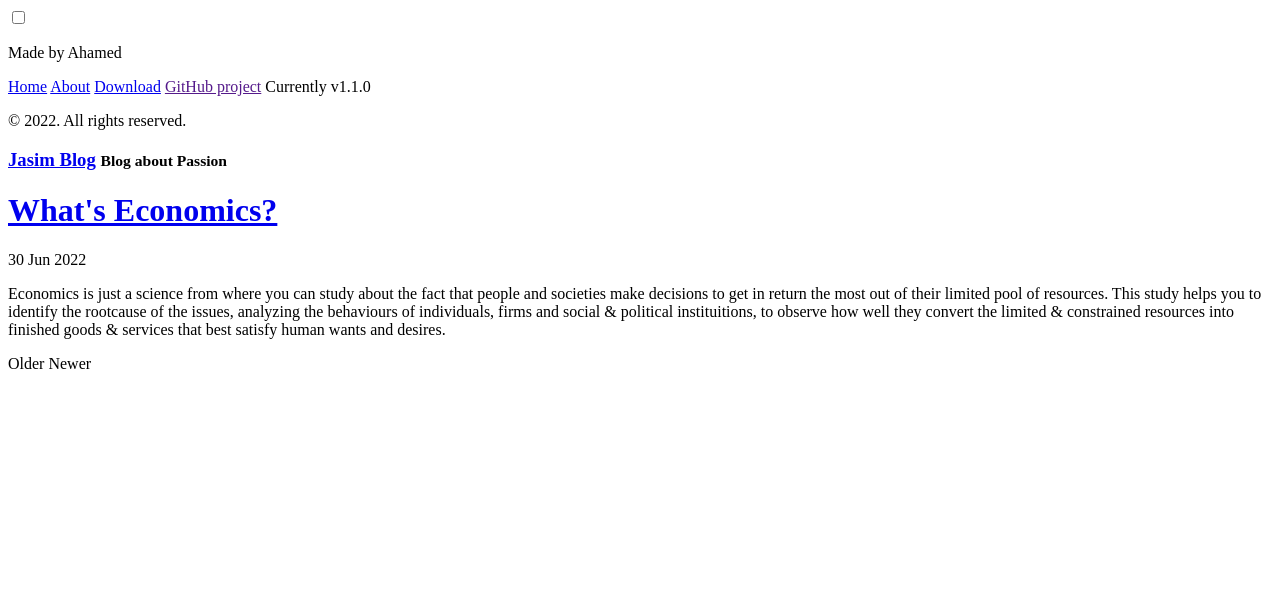
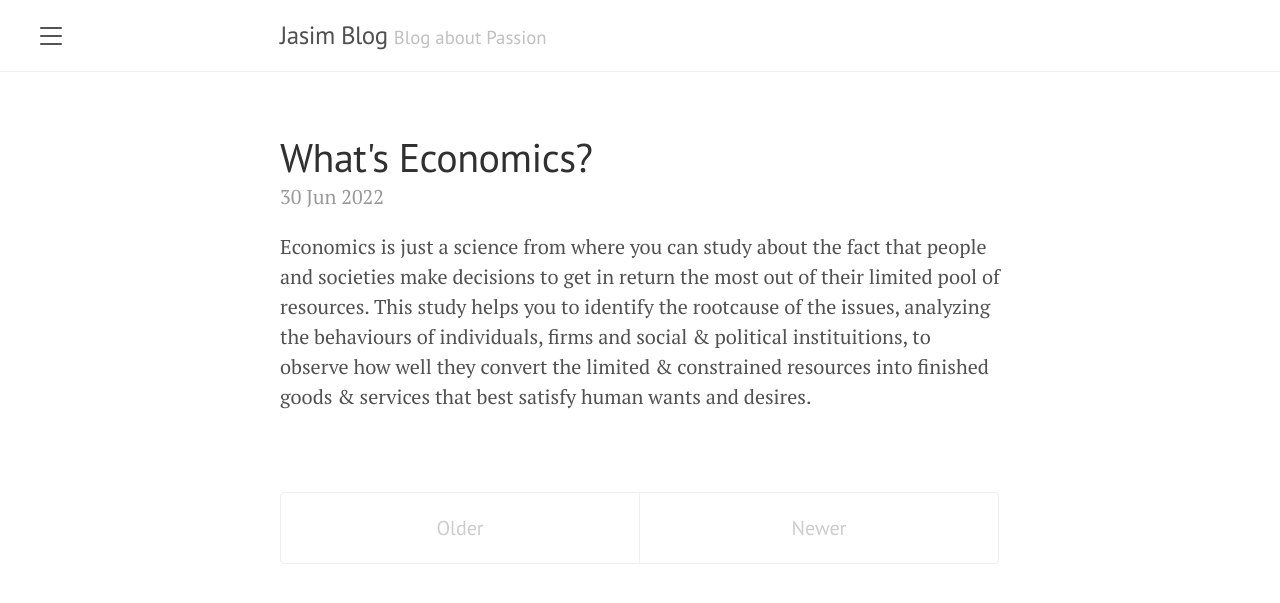
Before and after one commit to jasim2k/jasim2k.github.io, a Jekyll site: the page built from index.html, in a window 1280 px wide. Shown: the top 603 px of the page. Built offline with Jekyll 4.4.1, drawn with Linux system fonts in a browser that asks for light colours; the list of posts is cut into pages by our own code; part of the change alters nothing that is shown.

Commit message:
Base URL revert

```diff
--- a/_config.yml
+++ b/_config.yml
@@ -2,15 +2,15 @@
 title:               Jasim Blog
 tagline:             'Blog about Passion'
 description:         'Made by Ahamed'
-url:                 https://jasim2k.github.io/
-baseurl:             https://jasim2k.github.io/jasim2k.github.io/
+url:                 https://jasim2k.github.io
+baseurl:             ''
 paginate:            5
 permalink:           pretty
 
 # About/contact
 author:
   name:              Jasim
-  url:               https://jasim2k.github.io/
+  url:               https://jasim2k.github.io
   email:             abc@yahoo.com
 
 # Gems
```
